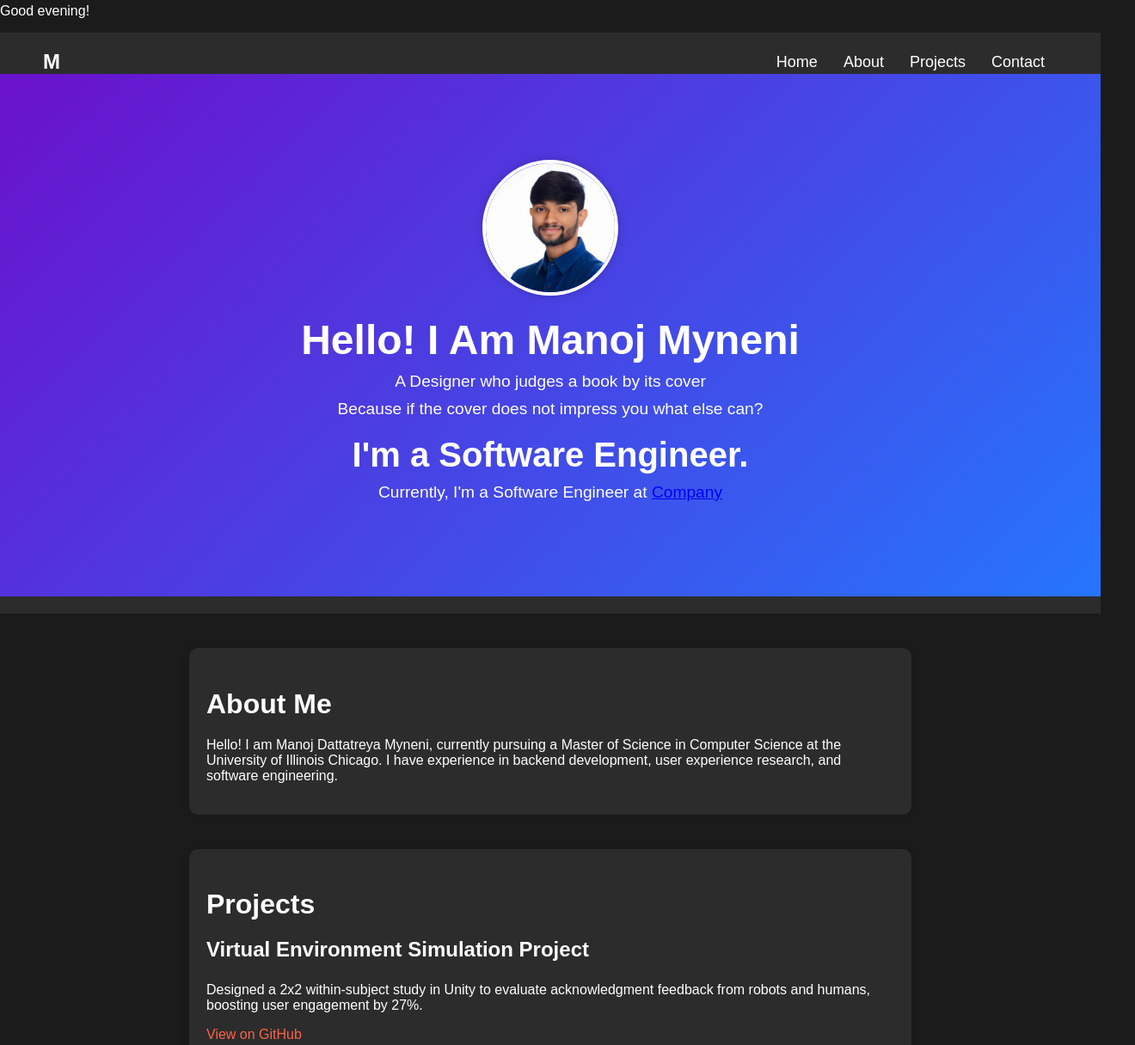
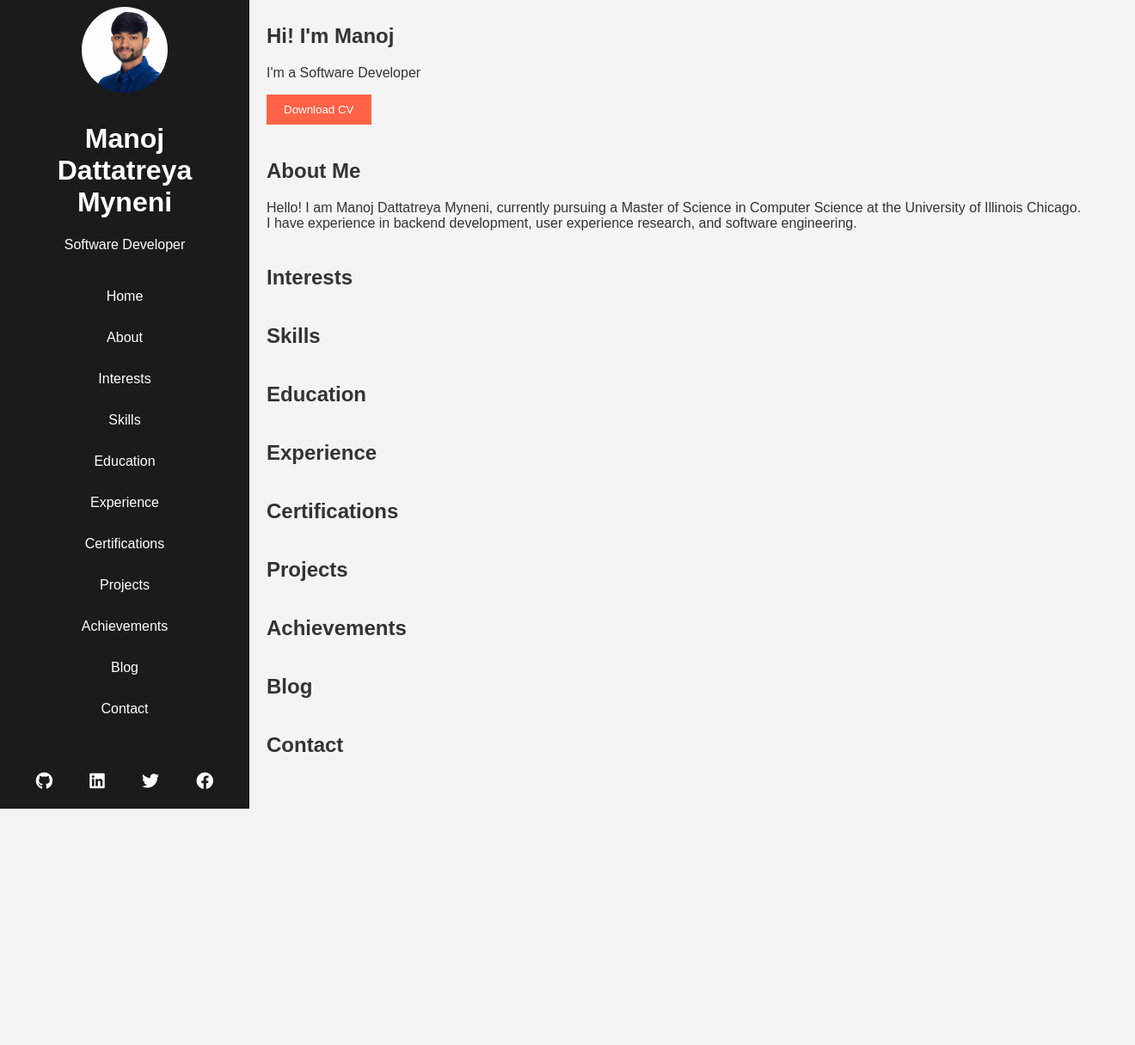
Before and after one commit to man0j-012/Portfolio-template, a plain HTML site: page index.html in a window 1280 px wide. Shown: the part 12-1228 px from the top of the page at 86% size, 1320 px wide, since content can reach past the window. After the commit the page ends 953 px from the top, so only its background shows below. Drawn offline with nearby package versions, Linux system fonts and the light colour scheme.

Commit message:
trail and error cool stuff

```diff
--- a/css/style.css
+++ b/css/style.css
@@ -1,138 +1,93 @@
 body {
+  display: flex;
   font-family: "Arial", sans-serif;
   margin: 0;
   padding: 0;
-  background-color: #1b1b1b;
-  color: #fff;
+  background-color: #f4f4f4;
+  color: #333;
 }
 
-header {
-  background-color: #2c2c2c;
+.sidebar {
+  width: 250px;
+  background-color: #1b1b1b;
   color: white;
-  padding: 20px 0;
+  padding: 20px;
+  display: flex;
+  flex-direction: column;
+  align-items: center;
+}
+
+.profile-pic-container {
   text-align: center;
 }
 
-nav {
-  display: flex;
-  justify-content: space-between;
-  align-items: center;
-  padding: 0 50px;
-}
-
-.logo {
-  font-size: 24px;
-  font-weight: bold;
+.profile-pic {
+  border-radius: 50%;
+  width: 100px;
+  height: 100px;
+  object-fit: cover;
+  margin-bottom: 10px;
 }
 
 nav ul {
   list-style: none;
-  display: flex;
-  margin: 0;
   padding: 0;
+  width: 100%;
 }
 
 nav ul li {
-  margin: 0 15px;
+  margin: 10px 0;
 }
 
 nav ul li a {
   color: white;
   text-decoration: none;
-  font-size: 18px;
+  font-size: 16px;
+  display: block;
+  text-align: center;
+  padding: 10px 0;
+  transition: background 0.3s;
+}
+
+nav ul li a:hover {
+  background-color: #575757;
+}
+
+.social-media {
+  margin-top: auto;
+  display: flex;
+  justify-content: space-around;
+  width: 100%;
+}
+
+.social-media a {
+  color: white;
+  font-size: 20px;
   transition: color 0.3s;
 }
 
-nav ul li a:hover {
+.social-media a:hover {
   color: #ff6347;
 }
 
-.intro {
-  text-align: center;
-  padding: 100px 20px;
-  background: linear-gradient(135deg, #6a11cb 0%, #2575fc 100%);
-  color: #fff;
+.main-content {
+  flex: 1;
+  padding: 20px;
 }
 
-.intro h1 {
-  font-size: 3em;
-  margin: 20px 0 10px;
+.section {
+  margin-bottom: 40px;
 }
 
-.intro p {
-  font-size: 1.2em;
-  margin: 10px 0;
+.btn {
+  background-color: #ff6347;
+  color: white;
+  border: none;
+  padding: 10px 20px;
+  cursor: pointer;
+  transition: background 0.3s;
 }
 
-.intro h2 {
-  font-size: 2.5em;
-  margin: 20px 0 10px;
+.btn:hover {
+  background-color: #ff4500;
 }
-
-.profile-pic {
-  border-radius: 50%;
-  width: 150px;
-  height: 150px;
-  object-fit: cover;
-  border: 4px solid white;
-  box-shadow: 0 0 10px rgba(0, 0, 0, 0.2);
-}
-
-section {
-  max-width: 800px;
-  margin: 40px auto;
-  padding: 20px;
-  background-color: #2c2c2c;
-  border-radius: 10px;
-  box-shadow: 0 0 10px rgba(0, 0, 0, 0.1);
-  animation: fadeInUp 1s ease-in-out;
-}
-
-section h2 {
-  font-size: 2em;
-  margin-bottom: 20px;
-}
-
-.project {
-  margin-bottom: 20px;
-}
-
-.project h3 {
-  margin-top: 0;
-  font-size: 1.5em;
-}
-
-.project a {
-  color: #ff6347;
-  text-decoration: none;
-  transition: color 0.3s;
-}
-
-.project a:hover {
-  color: #ff4500;
-}
-
-footer {
-  text-align: center;
-  padding: 20px;
-  background-color: #2c2c2c;
-  color: white;
-  position: relative;
-  bottom: 0;
-  width: 100%;
-}
-
-footer p {
-  margin: 0;
-}
-
-@keyframes fadeInUp {
-  from {
-    opacity: 0;
-    transform: translateY(20px);
-  }
-  to {
-    opacity: 1;
-    transform: translateY(0);
-  }
-}
--- a/index.html
+++ b/index.html
@@ -12,32 +12,52 @@
       crossorigin="anonymous"
       referrerpolicy="no-referrer"
     />
+    <link
+      rel="stylesheet"
+      href="https://cdnjs.cloudflare.com/ajax/libs/animate.css/4.1.1/animate.min.css"
+    />
   </head>
   <body>
-    <header>
-      <nav>
-        <div class="logo">M</div>
-        <ul>
-          <li><a href="#home">Home</a></li>
-          <li><a href="#about">About</a></li>
-          <li><a href="#projects">Projects</a></li>
-          <li><a href="#contact">Contact</a></li>
-        </ul>
-      </nav>
-      <div class="intro" id="home">
+    <div class="sidebar">
+      <div class="profile-pic-container">
         <img
           src="images/Profile.jpeg"
           alt="Profile Picture"
           class="profile-pic"
         />
-        <h1>Hello! I Am Manoj Myneni</h1>
-        <p>A Designer who judges a book by its cover</p>
-        <p>Because if the cover does not impress you what else can?</p>
-        <h2>I'm a Software Engineer.</h2>
-        <p>Currently, I'm a Software Engineer at <a href="#">Company</a></p>
+        <h1>Manoj Dattatreya Myneni</h1>
+        <p>Software Developer</p>
       </div>
-    </header>
-    <section id="about">
+      <nav>
+        <ul>
+          <li><a href="#home">Home</a></li>
+          <li><a href="#about">About</a></li>
+          <li><a href="#interests">Interests</a></li>
+          <li><a href="#skills">Skills</a></li>
+          <li><a href="#education">Education</a></li>
+          <li><a href="#experience">Experience</a></li>
+          <li><a href="#certifications">Certifications</a></li>
+          <li><a href="#projects">Projects</a></li>
+          <li><a href="#achievements">Achievements</a></li>
+          <li><a href="#blog">Blog</a></li>
+          <li><a href="#contact">Contact</a></li>
+        </ul>
+      </nav>
+      <div class="social-media">
+        <a href="#"><i class="fab fa-github"></i></a>
+        <a href="#"><i class="fab fa-linkedin"></i></a>
+        <a href="#"><i class="fab fa-twitter"></i></a>
+        <a href="#"><i class="fab fa-facebook"></i></a>
+      </div>
+    </div>
+    <div class="main-content">
+      <section id="home" class="section animate__animated animate__fadeIn">
+        <h2>Hi! I'm Manoj</h2>
+        <p>I'm a Software Developer</p>
+        <button class="btn">Download CV</button>
+      </section>
+      <!-- Add more sections as needed -->
+      <section id="about" class="section animate__animated animate__fadeIn">
         <h2>About Me</h2>
         <p>
           Hello! I am Manoj Dattatreya Myneni, currently pursuing a Master of
@@ -46,67 +66,52 @@
           software engineering.
         </p>
       </section>
-    <section id="projects">
+      <section id="interests" class="section animate__animated animate__fadeIn">
+        <h2>Interests</h2>
+        <!-- Add interests content -->
+      </section>
+      <section id="skills" class="section animate__animated animate__fadeIn">
+        <h2>Skills</h2>
+        <!-- Add skills content -->
+      </section>
+      <section id="education" class="section animate__animated animate__fadeIn">
+        <h2>Education</h2>
+        <!-- Add education content -->
+      </section>
+      <section
+        id="experience"
+        class="section animate__animated animate__fadeIn"
+      >
+        <h2>Experience</h2>
+        <!-- Add experience content -->
+      </section>
+      <section
+        id="certifications"
+        class="section animate__animated animate__fadeIn"
+      >
+        <h2>Certifications</h2>
+        <!-- Add certifications content -->
+      </section>
+      <section id="projects" class="section animate__animated animate__fadeIn">
         <h2>Projects</h2>
-      <div class="project">
-        <h3>Virtual Environment Simulation Project</h3>
-        <p>
-          Designed a 2x2 within-subject study in Unity to evaluate
-          acknowledgment feedback from robots and humans, boosting user
-          engagement by 27%.
-        </p>
-        <a
-          href="https://github.com/man0j-012/virtual-environment-simulation"
-          target="_blank"
-          >View on GitHub</a
+        <!-- Add projects content -->
+      </section>
+      <section
+        id="achievements"
+        class="section animate__animated animate__fadeIn"
       >
+        <h2>Achievements</h2>
+        <!-- Add achievements content -->
+      </section>
+      <section id="blog" class="section animate__animated animate__fadeIn">
+        <h2>Blog</h2>
+        <!-- Add blog content -->
+      </section>
+      <section id="contact" class="section animate__animated animate__fadeIn">
+        <h2>Contact</h2>
+        <!-- Add contact content -->
+      </section>
     </div>
-      <div class="project">
-        <h3>Space-Bound-Rocket-Ship-3D</h3>
-        <p>
-          Created a Space Rocket Game with advanced Objective-C rocket
-          movements, enriching player retention by 25%.
-        </p>
-        <a
-          href="https://github.com/man0j-012/space-bound-rocket-ship-3d"
-          target="_blank"
-          >View on GitHub</a
-        >
-      </div>
-      <div class="project">
-        <h3>Wasteless Android App</h3>
-        <p>
-          Engineered Wasteless using Java with client-server architecture; the
-          client tracks food, and the server analyzes data, reducing waste by
-          25%.
-        </p>
-        <a href="https://github.com/man0j-012/wasteless" target="_blank"
-          >View on GitHub</a
-        >
-      </div>
-      <!-- Add more projects as needed -->
-    </section>
-    <section id="contact">
-      <h2>Contact</h2>
-      <p>
-        Email: <a href="mailto:dattumyneni@gmail.com">dattumyneni@gmail.com</a>
-      </p>
-      <p>
-        LinkedIn:
-        <a href="https://www.linkedin.com/in/manoj1205" target="_blank"
-          >www.linkedin.com/in/manoj1205</a
-        >
-      </p>
-      <p>
-        GitHub:
-        <a href="https://github.com/man0j-012" target="_blank"
-          >github.com/man0j-012</a
-        >
-      </p>
-    </section>
-    <footer>
-      <p>&copy; Manoj Dattatreya Myneni. All rights reserved.</p>
-    </footer>
     <script src="js/script.js"></script>
   </body>
 </html>
--- a/js/script.js
+++ b/js/script.js
@@ -9,27 +9,22 @@ document.querySelectorAll("nav ul li a").forEach((anchor) => {
   });
 });
 
-// Console message when the page is fully loaded
-window.addEventListener("load", () => {
-  console.log("Page fully loaded");
-  displayGreeting();
+// Add fadeIn animation to sections when they are scrolled into view
+const sections = document.querySelectorAll(".section");
+
+const observer = new IntersectionObserver(
+  (entries) => {
+    entries.forEach((entry) => {
+      if (entry.isIntersecting) {
+        entry.target.classList.add("animate__fadeIn");
+      }
+    });
+  },
+  {
+    threshold: 0.1,
+  }
+);
+
+sections.forEach((section) => {
+  observer.observe(section);
 });
-
-// Function to display a dynamic greeting message based on the time of day
-function displayGreeting() {
-  const greetingElement = document.createElement("p");
-  greetingElement.className = "greeting";
-  const currentHour = new Date().getHours();
-  let greetingMessage;
-
-  if (currentHour < 12) {
-    greetingMessage = "Good morning!";
-  } else if (currentHour < 18) {
-    greetingMessage = "Good afternoon!";
-  } else {
-    greetingMessage = "Good evening!";
-  }
-
-  greetingElement.textContent = greetingMessage;
-  document.body.prepend(greetingElement);
-}
```
Lines whose indentation alone changed are shown as unchanged.
